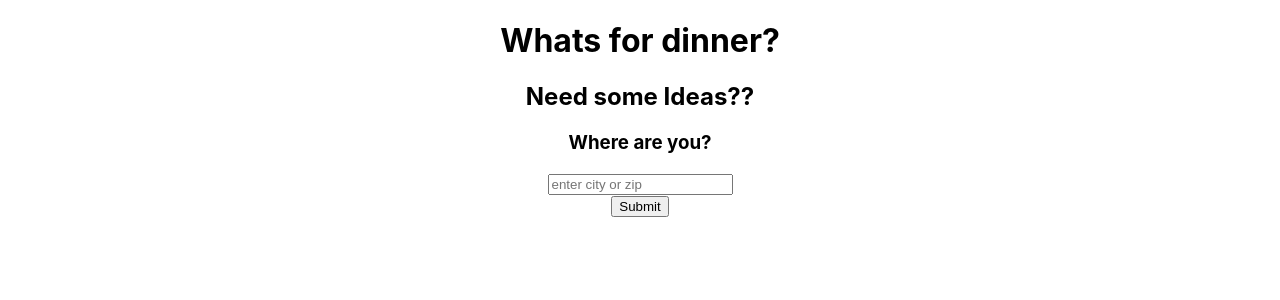
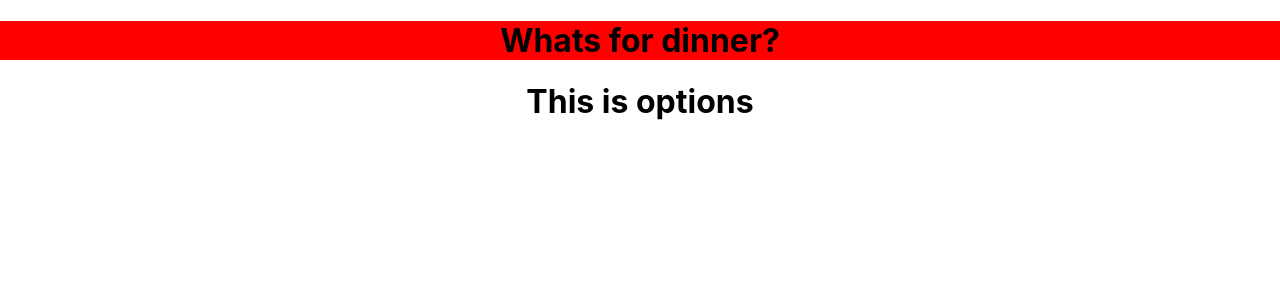
Before and after one commit to jerni81/restaurant_finder, a React (Create React App) app: page / in a window 1280 px wide. Shown: the top 300 px of the page. Built offline with nearby package versions, Linux system fonts and the light colour scheme.

Commit message:
Created router

```diff
--- a/src/components/Form.js
+++ b/src/components/Form.js
@@ -6,7 +6,8 @@ class Form extends React.Component {
     super(props)
     this.state = {
       value: '',
-      choices: []
+      choices: [],
+      next: true
     }
   }
 
@@ -46,6 +47,8 @@ class Form extends React.Component {
   render(){
     return(
       <form >
+      <h2>Need some Ideas??</h2>
+      <h3>Where are you?</h3>
         <input onChange={this.handleChange} placeholder='enter city or zip' />
         <br/>
         <button onClick={this.handleSubmit}>Submit</button>
--- a/src/components/Header.js
+++ b/src/components/Header.js
@@ -1,13 +1,17 @@
 import React from 'react'
 
-const h1Style = {
+const headerStyle = {
   display: 'flex',
-  justifyContent: 'center'
+  justifyContent: 'center',
+  backgroundColor: 'red'
 }
 
 function Header(){
+
+
+
   return(
-    <h1 style={h1Style}>Whats for dinner?</h1>
+    <h1 style={headerStyle}>Whats for dinner?</h1>
   )
 }
 
--- a/src/components/Main.js
+++ b/src/components/Main.js
@@ -1,18 +1,28 @@
 import React from 'react';
-import axios from 'axios'
+// import axios from 'axios'
 import Form from './Form'
+import Options from './Options'
+import { Route, Switch, Redirect } from 'react-router-dom'
 
 class Main extends React.Component {
   constructor (props) {
     super(props)
     this.state = {
       choices: [],
+      next: false
     }
   }
 
   handleChoices = (e) => {
-    console.log('this is handleChoices', e);
+    // console.log('this is handleChoices', e);
+    this.setState({
+      choices: e.choices,
+      next: e.next
+    })
   }
+
+
+
 
 
   // handleSubmit = (e) => {
@@ -32,15 +42,31 @@ class Main extends React.Component {
   //  console.log(response);
   // }
 
+
+
+  // <Form handleChoices={this.handleChoices}/>
+  // <Options />
+
   render(){
+        console.log('this is choices', this.state.choices);
+
+    if (this.state.next === true) {
+       return <Redirect to='/options' />
+     }
+
     return (
       <div className="App">
-        <h2>Need some Ideas??</h2>
-        <h3>Where are you?</h3>
-        <Form handleChoices={this.handleChoices}/>
+      <Switch>
+        <Route to='/options' component={Options} />
+        <Route exact path='/' render={(props)=><Form handleChoices={this.handleChoices}/>}/>
+      </Switch>
       </div>
     );
   }
 }
 
 export default Main;
+
+
+//Redirect from https://tylermcginnis.com/react-router-programmatically-navigate/
+//handleChange format from https://dev.to/zeyadetman/how-to-pass-state-between-components-in-reactjs-2pg1
--- /dev/null
+++ b/src/components/Options.js
@@ -0,0 +1,9 @@
+import React from 'react'
+
+function Options(){
+  return(
+    <h1>This is options</h1>
+  )
+}
+
+export default Options
```
Also changed, not shown: src/project-worksheet.md (+2 -2 lines).
